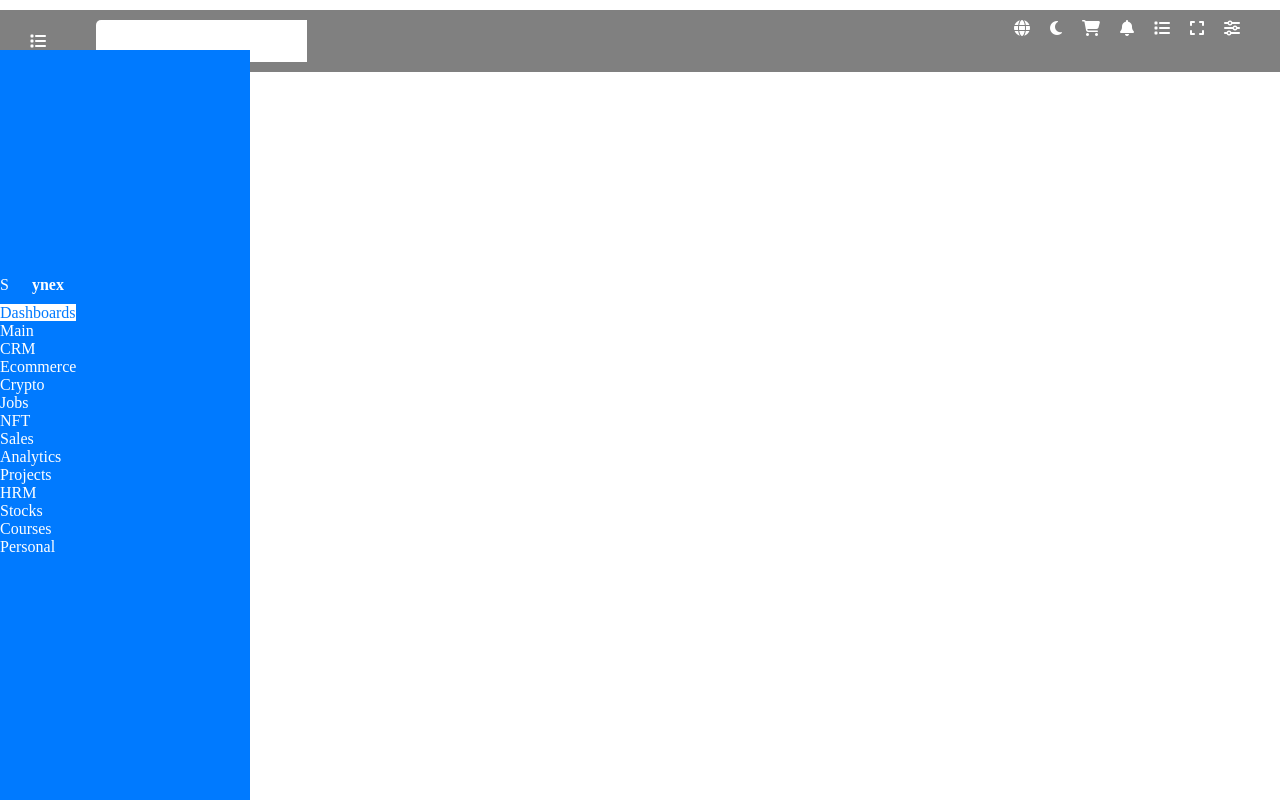
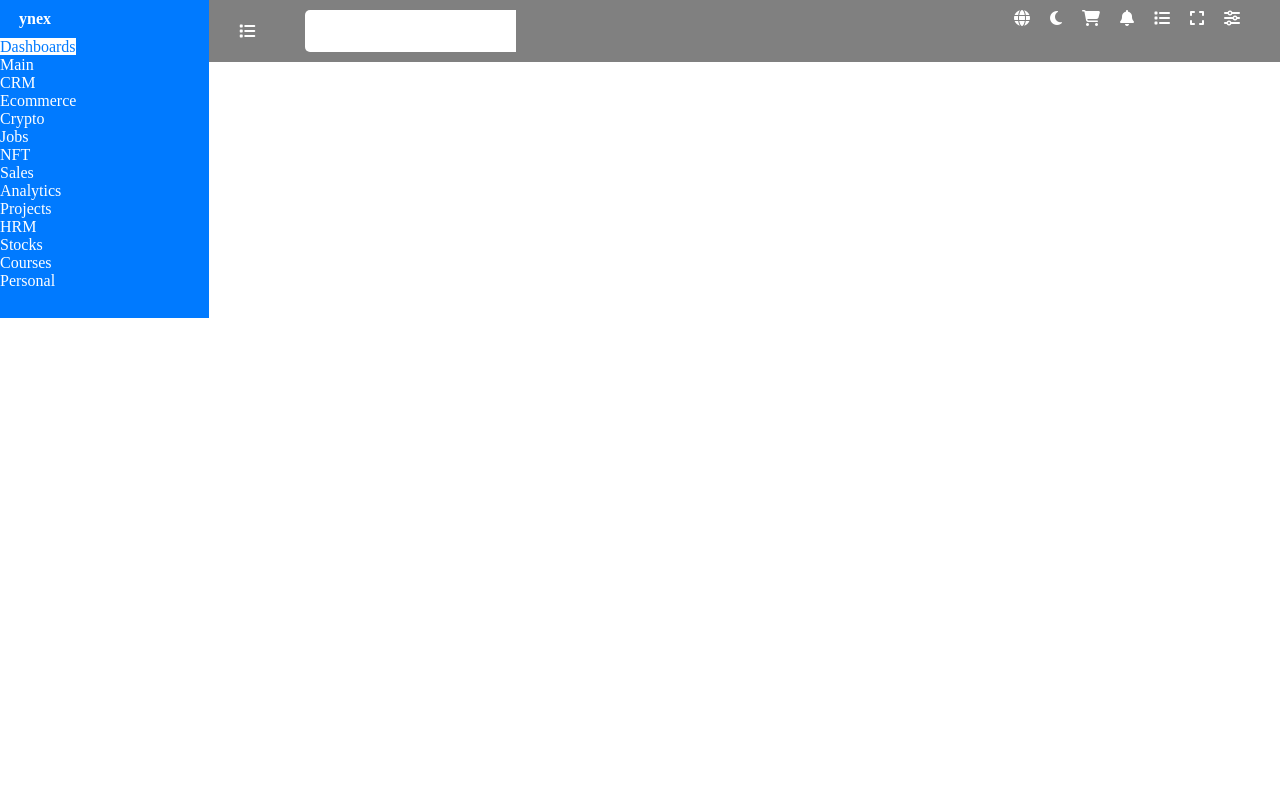
Before and after one commit to Fatime01/Task10, a plain HTML site: page index.html in a window 1280 px wide. Drawn offline with Linux system fonts and the light colour scheme.

Commit message:
1 commit changed

```diff
--- a/index.html
+++ b/index.html
@@ -7,36 +7,10 @@
     <title>Document</title>
 </head>
 <body>
-     <header>
-        <nav class="navbar">
-            <div class="container">
-                <div class="navbar-left">
-                    <div class="icon-list">
-                        <i class="fa-solid fa-list"></i>
-                    </div>
-                    <div class="search-bar">
-                        <i class="fa-solid fa-magnifying-glass"></i>
-                        <input type="search">
-                    </div>
-                </div>
-                <div class="navbar-right">
-                    <div class="headerRightIconBox">
-                        <i class="fa-solid fa-globe"></i>
-                        <i class="fa-solid fa-moon"></i>
-                        <i class="fa-solid fa-cart-shopping"></i>
-                        <i class="fa-solid fa-bell"></i>
-                        <i class="fa-solid fa-list"></i>
-                        <i class="fa-solid fa-expand"></i>
-                        <i class="fa-solid fa-sliders"></i>
-                    </div>
-                </div>
-            </div>
-        </nav>
-     </header>
-     <main>
+    <div class="main_div" style="display: flex;" class="">
         <nav id="bar" class="navbar navbar-inverse visible-xs">
             <div class="container-fluid">
-                 <div class="navbar-header">S
+                <div class="navbar-header">
                     <button type="button" class="navbar-toggle" data-toggle="collapse"
                       data-target="#myNavbar">
                       <span class="icon-bar"></span>
@@ -65,7 +39,30 @@
                  </div>
             </div>
         </nav>
+        <nav class="navbar">
+            <div class="container">
+                <div class="navbar-left">
+                    <div class="icon-list">
+                        <i class="fa-solid fa-list"></i>
                     </div>
-     </main>
+                    <div class="search-bar">
+                        <i class="fa-solid fa-magnifying-glass"></i>
+                        <input type="search">
+                    </div>
+                </div>
+                <div class="navbar-right">
+                    <div class="headerRightIconBox">
+                        <i class="fa-solid fa-globe"></i>
+                        <i class="fa-solid fa-moon"></i>
+                        <i class="fa-solid fa-cart-shopping"></i>
+                        <i class="fa-solid fa-bell"></i>
+                        <i class="fa-solid fa-list"></i>
+                        <i class="fa-solid fa-expand"></i>
+                        <i class="fa-solid fa-sliders"></i>
+                    </div>
+                </div>
+            </div>
+        </nav>
+    </div>
 </body>
 </html>
--- a/src/css/style.css
+++ b/src/css/style.css
@@ -31,6 +31,13 @@ header{
 .headerLeftIcon{
 
 }
+
+
+.main_div{
+    display: flex;
+    justify-content: space-between;
+    width: 100%;
+}
 .search-bar{
     display: flex;
     align-items: center;
@@ -63,6 +70,8 @@ header{
     color: #fff;
     font-size: 16px;
     padding: 10px 0;
+    width: 100%;
+    height: 100%;
 }
 .navbar-brand {
     font-weight: bold;
@@ -89,10 +98,6 @@ header{
 }
 #bar {
     width: 250px;
-    position: fixed;
-    left: 0;
-    top: 50px;
-    bottom: 0;
     background-color: #007aff;
     color: #fff;
     overflow-y: auto;
```
Lines whose indentation alone changed are shown as unchanged.
